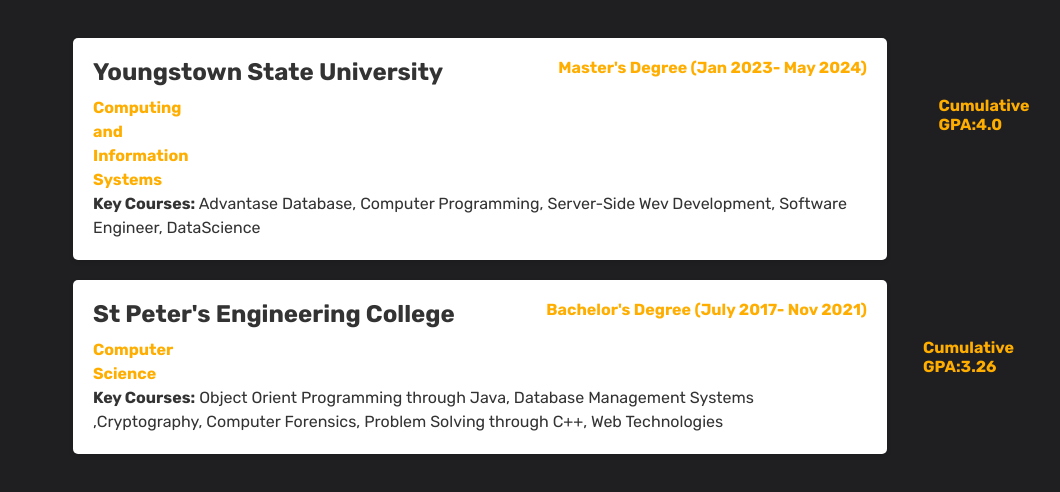
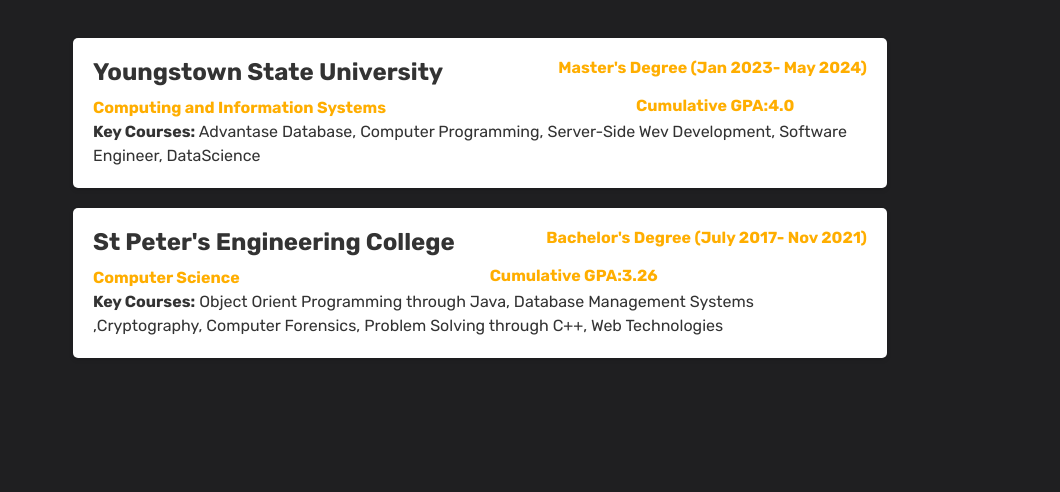
Before and after one commit to Thanujreddy123/Portfolia, a plain HTML site: page education.html in a window 1280 px wide. Shown: the part 102-594 px from the top of the page, without its empty margins (160-1220 px from the left). Drawn offline with nearby package versions, Linux system fonts and the light colour scheme; files whose address does not match are found by name.

Commit message:
Update style.css

```diff
--- a/css/style.css
+++ b/css/style.css
@@ -254,7 +254,7 @@ color: var(--main-color);
 }
 .percentage {
 
-    margin-left: 750px;
+    margin-left: 250px;
     color: #ffae00;
 }
 
```
